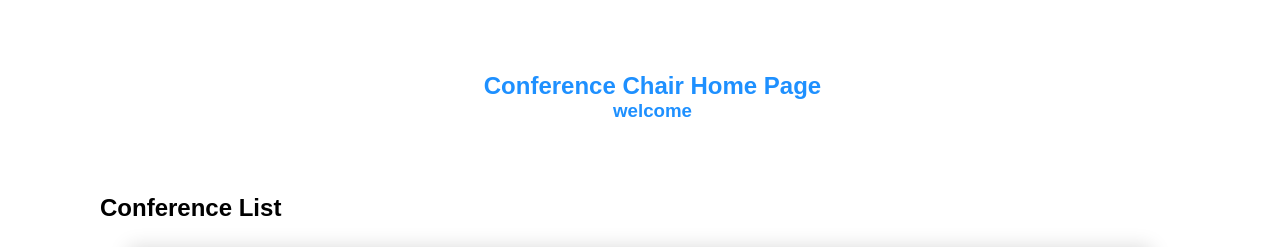
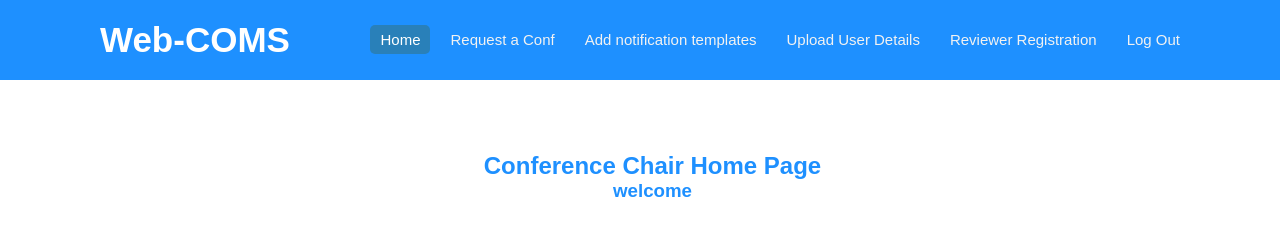
Before and after one commit to Sasini2020/webcoms-conference-mangement-system, a PHP site: page /actors/conferenceChair/conferencechairhomepage.php in a window 1280 px wide. Shown: the top 247 px of the page. Run offline with PHP 8.4, Linux system fonts and the light colour scheme; the visitor is signed in with stand-in values (Sample User, id 1); data that the repository does not hold is empty; some libraries are stand-ins or nearby versions.

Commit message:
Update conferencechairhomepage.php

```diff
--- a/actors/conferenceChair/conferencechairhomepage.php
+++ b/actors/conferenceChair/conferencechairhomepage.php
@@ -70,7 +70,23 @@
 </head>
 <body>
 
+<nav>
+  <div class="logo">Web-COMS</div>
+      <input type="checkbox" id="click">
+            <label for="click" class="menu-btn">
+              <i class="fas fa-bars"></i>
+            </label>
+    <ul>
+	  <li><a class="active" href="conferencechairhomepage.php">Home</a></li>
+      <li><a href="create_conference.php">Request a Conf</a></li>
+      <!--<li><a href="viewConferencesForCC.php">View Conf</a></li>-->
+      <li><a href="addnotemplates.php">Add notification templates</a></li>
+      <li><a href="upudetauls.php">Upload User Details</a></li>
+	  <li><a href="reviewerRegistration.php">Reviewer Registration</a></li>
+      <li style="float:right; margin-right:40px"><a href="../logout.php">Log Out</a></li>
 
+    </ul>
+  </nav>
 
   <br>
   <br>
```
